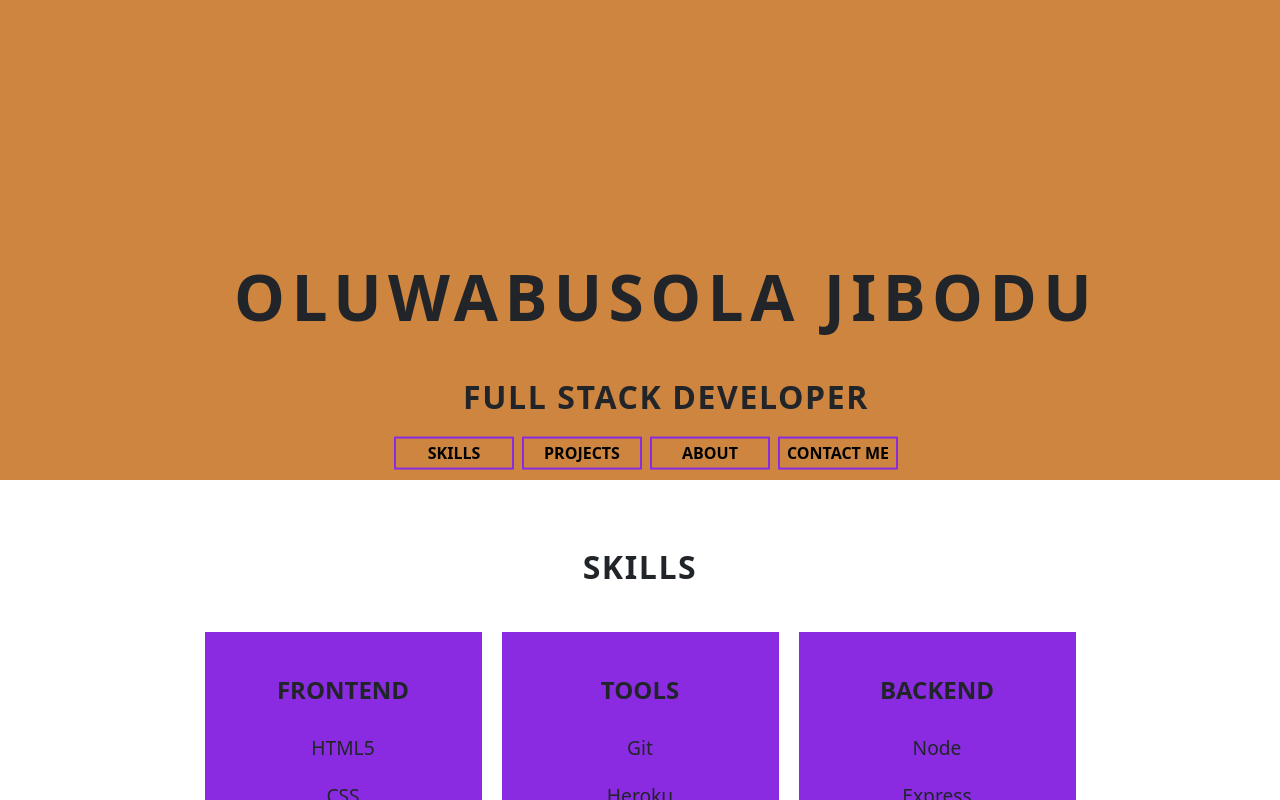
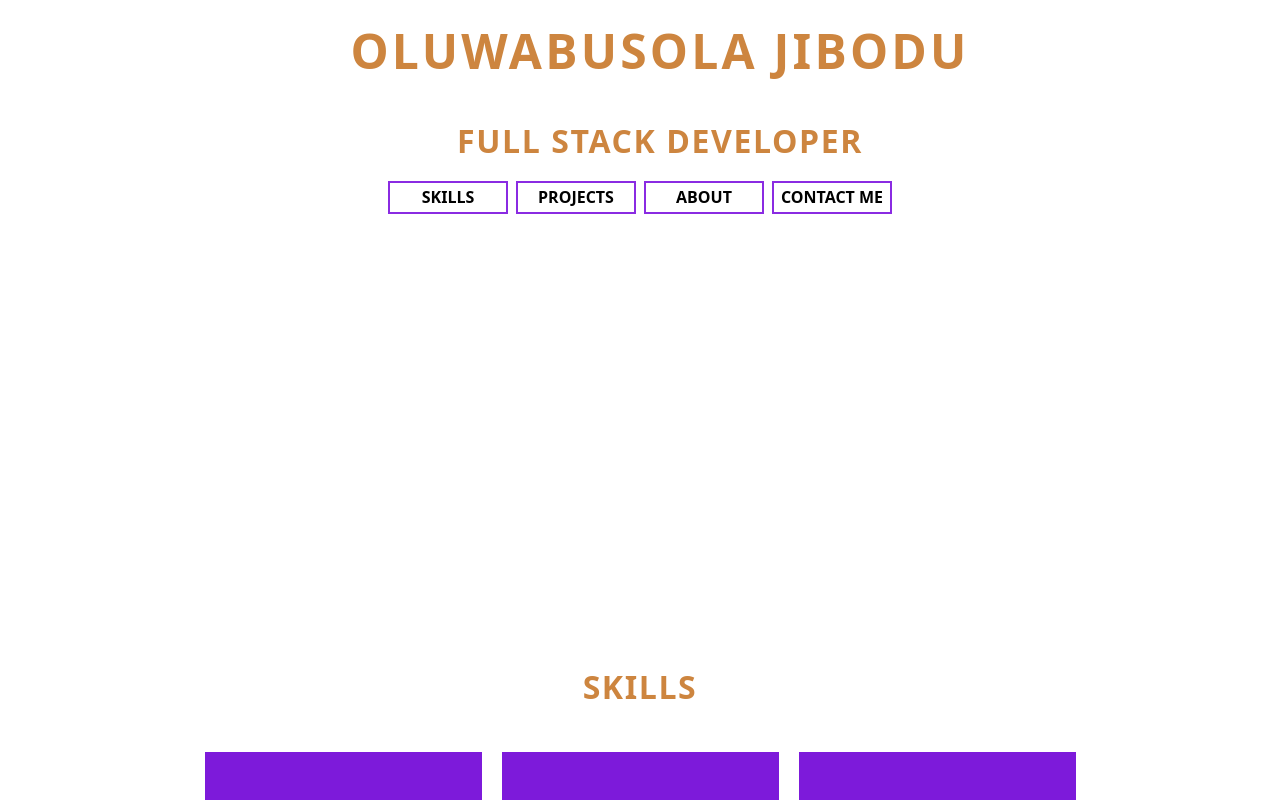
Before and after one commit to beejay321/Portfolio, a React (Create React App) app: page / in a window 1280 px wide. Shown: the top 800 px of the page. Built offline with nearby package versions, Linux system fonts and the light colour scheme.

Commit message:
Update style.css

```diff
--- a/src/css/style.css
+++ b/src/css/style.css
@@ -8,45 +8,122 @@ a {
 }
 /******** HOME COMPONENT *********/
 .heading-box {
-  height: 60vh;
-  background-color: peru;
-  background-size: cover;
-  background-position: top;
-  background-position: top;
-  /* clip-path: polygon(0 0, 100% 0, 100% 45vh, 0 100%); */
-}
-
-.heading {
-  position: absolute;
-  transform: translate(0%, 100%);
+  height: 75vh;
+  align-items: center;
 }
 
 .name {
+  color: peru;
   margin: 20px;
-  font-size: 4em;
+  font-size: 3em;
   line-height: 1.3;
-  display: block;
-  letter-spacing: 0.4rem;
+  letter-spacing: 0.2rem;
+  font-weight: 600;
+  text-align: center;
+}
+.sections {
+  color: peru;
+  margin: 20px;
+  font-size: 2em;
+  font-weight: 650;
+  letter-spacing: 0.1rem;
+  text-align: center;
+}
+.title {
+  color: peru;
+  margin: 20px;
+  font-size: 2em;
+  font-weight: 650;
+  letter-spacing: 0.1rem;
+  text-align: center;
+}
+
+.nav-links {
+  display: flex;
+  justify-content: center;
+}
+.nav-links span {
+  display: flex;
+  justify-content: center;
+  border: 2px solid blueviolet;
+  font-weight: 600;
+  width: 120px;
+  height: 33px;
+  align-items: center;
+  color: black;
+}
+.nav-links span:hover {
+  background-color: blueviolet;
+  font-weight: 700;
+  width: 122px;
+  height: 35px;
+  align-items: center;
+  color: white;
+}
+
+@media only screen and (max-width: 768px) {
+  .name {
+    color: peru;
+    margin: 20px;
+    font-size: 2em;
+    line-height: 1.3;
+    letter-spacing: 0.2rem;
+    font-weight: 600;
+    text-align: center;
+  }
+  title {
+    color: peru;
+    margin: 20px;
+    font-size: 1em;
+    font-weight: 650;
+    letter-spacing: 0.1rem;
+    text-align: center;
+  }
+}
+
+/******** SKILlS COMPONENT *********/
+
+.skills-section {
+  justify-content: center;
+  background-color: blueviolet;
+}
+.skills-box {
+  display: flex;
+  justify-content: center;
+  align-items: center;
+}
+.skills-div {
+  padding: 40px;
+  background-color: rgb(125, 26, 218);
+  justify-content: center;
+  margin: 10px;
+  color: white;
+}
+.skills-div:hover {
+  padding: 40px;
+  background-color: rgb(109, 28, 185);
+  justify-content: center;
+  margin: 10px;
+  color: white;
+  font-size: 1.01em;
+  font-weight: 700;
   font-weight: 600;
 }
-.title {
-  margin: 20px;
-  font-size: 2em;
-  display: block;
-  font-weight: 650;
-  letter-spacing: 0.1rem;
-  /* animation: rightIn 0.75s ease-out; */
+
+.skill-category {
+  display: flex;
+  justify-content: center;
+  font-size: 1.5em;
+  font-weight: 700;
+  font-weight: 600;
 }
 
-.header-btns {
-  width: 8em;
-  border-radius: 20px;
-  font-size: 1.3em;
-  font-weight: 400;
-}
-
-.header-btns-div {
-  margin: 10px;
+.skill span {
+  display: flex;
+  justify-content: center;
+  font-size: 1.2em;
+  font-weight: 500;
+  line-height: 2.5;
 }
 /******** PROJECT COMPONENT *********/
 
@@ -98,6 +175,14 @@ a {
   height: 33px;
   align-items: center;
 }
+.proj-views span:hover {
+  background-color: peru;
+  font-weight: 700;
+  color: white;
+  width: 122px;
+  height: 35px;
+  align-items: center;
+}
 
 .collaborator {
   padding-top: 10px;
@@ -108,33 +193,6 @@ a {
   font-weight: 600;
 }
 
-/******** SKILlS COMPONENT *********/
-
-.skills-box {
-  justify-content: center;
-}
-.skills-div {
-  padding: 40px;
-  background-color: blueviolet;
-  justify-content: center;
-  margin: 10px;
-}
-
-.skill-category {
-  display: flex;
-  justify-content: center;
-  font-size: 1.5em;
-  font-weight: 700;
-  font-weight: 600;
-}
-
-.skill span {
-  display: flex;
-  justify-content: center;
-  font-size: 1.2em;
-  font-weight: 500;
-  line-height: 2.5;
-}
 /******** CONTACT COMPONENT *********/
 
 .socials-div {
@@ -154,20 +212,6 @@ a {
   margin-bottom: 30px;
 }
 
-.nav-links {
-  display: flex;
-  justify-content: center;
-}
-.nav-links span {
-  display: flex;
-  justify-content: center;
-  border: 2px solid blueviolet;
-  font-weight: 600;
-  width: 120px;
-  height: 33px;
-  align-items: center;
-  color: black;
-}
 .resume {
   display: flex;
   justify-content: center;
@@ -183,3 +227,11 @@ a {
   height: 33px;
   align-items: center;
 }
+.resume span:hover {
+  background-color: peru;
+  font-weight: 700;
+  color: white;
+  width: 122px;
+  height: 35px;
+  align-items: center;
+}
```
